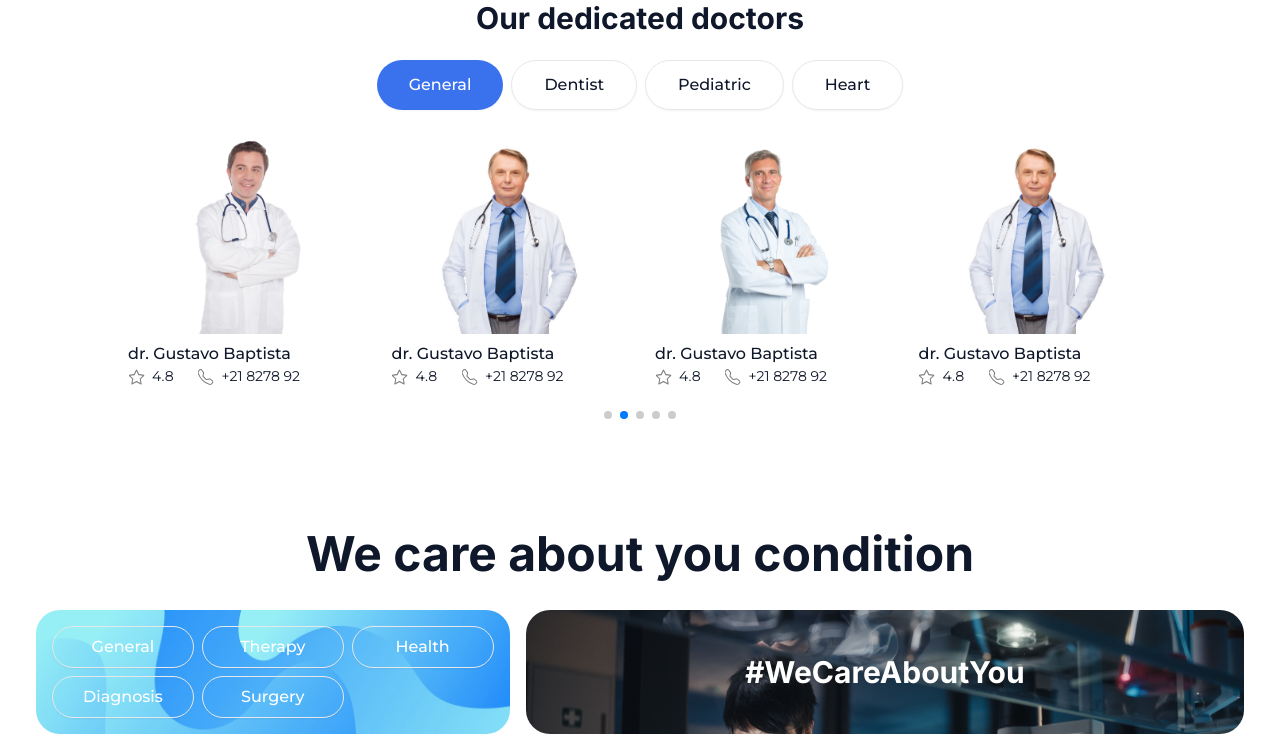
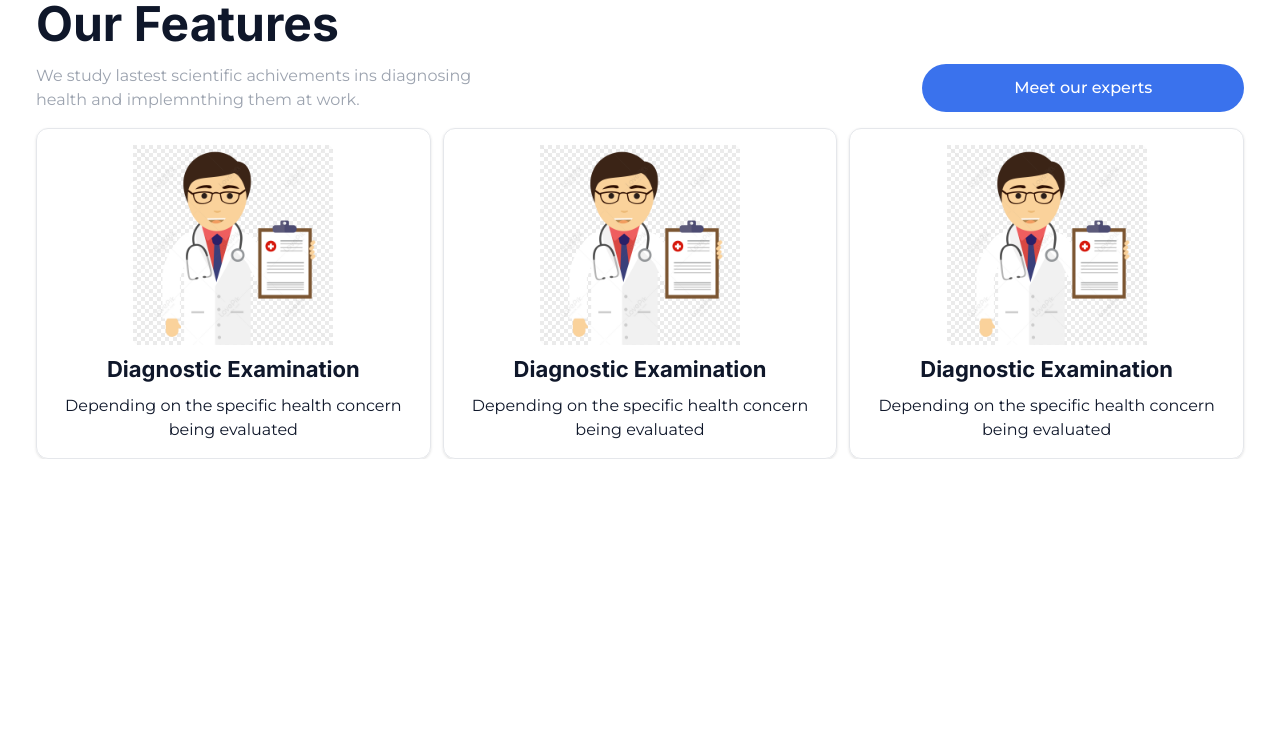
Before and after one commit to IGUIDER-AMINE/healthcare-website, a Next.js app: page / in a window 1280 px wide. Shown: the top 740 px of the page. Built offline with nearby package versions, Linux system fonts and the light colour scheme.

Commit message:
finish ourFeatures  section

```diff
--- a/components/OurFeatures.tsx
+++ b/components/OurFeatures.tsx
@@ -6,11 +6,13 @@ const OurFeatures = () => {
   return (
     <section
       id="OurFeatures"
-      className="container space-y-6 text-slate-900 mx-auto px-9"
+      className="container space-y-4 text-slate-900 mx-auto px-9"
     >
-      <h1 className="text-5xl font-bold font-titleFont">Our Features</h1>
-      <div className="flex justify-between items-center">
-        <p className="text-gray-400 max-w-[50%]">
+      <h1 className="text-[30px] md:text-5xl font-bold font-titleFont">
+        Our Features
+      </h1>
+      <div className="grid grid-flow-col gap-1 grid-rows-2 md:grid-rows-1 items-center">
+        <p className="text-gray-400 lg:max-w-[50%]">
           We study lastest scientific achivements ins diagnosing health and
           implemnthing them at work.
         </p>
@@ -18,28 +20,28 @@ const OurFeatures = () => {
           Meet our experts
         </button>
       </div>
-      <div className="flex justify-between">
-        <div className="border gap-2 flex flex-col items-center max-w-[30%] border-gray-200 shadow bg-white/30 p-4 box-border rounded-xl">
+      <div className="grid grid-rows-3 md:grid-rows-1 gap-3 grid-flow-col justify-between">
+        <div className="border gap-2 flex flex-col items-center border-gray-200 shadow bg-white/30 p-4 box-border rounded-xl">
           <Image src={diagnostic} alt="diagnostic" width={200} height={300} />
-          <h2 className="text-[22px] font-bold font-titleFont">
+          <h2 className="md:text-[22px] font-bold font-titleFont">
             Diagnostic Examination
           </h2>
           <p className="text-center">
             Depending on the specific health concern being evaluated
           </p>
         </div>
-        <div className="border gap-2 flex flex-col items-center max-w-[30%] border-gray-200 shadow bg-white/30 p-4 box-border rounded-xl">
+        <div className="border gap-2 flex flex-col items-center border-gray-200 shadow bg-white/30 p-4 box-border rounded-xl">
           <Image src={diagnostic} alt="diagnostic" width={200} height={300} />
-          <h2 className="text-[22px] font-bold font-titleFont">
+          <h2 className="md:text-[22px] font-bold font-titleFont">
             Diagnostic Examination
           </h2>
           <p className="text-center">
             Depending on the specific health concern being evaluated
           </p>
         </div>
-        <div className="border gap-2 flex flex-col items-center max-w-[30%] border-gray-200 shadow bg-white/30 p-4 box-border rounded-xl">
+        <div className="border gap-2 flex flex-col items-center border-gray-200 shadow bg-white/30 p-4 box-border rounded-xl">
           <Image src={diagnostic} alt="diagnostic" width={200} height={300} />
-          <h2 className="text-[22px] font-bold font-titleFont">
+          <h2 className="md:text-[22px] font-bold font-titleFont">
             Diagnostic Examination
           </h2>
           <p className="text-center">
--- a/pages/index.tsx
+++ b/pages/index.tsx
@@ -22,14 +22,14 @@ export default function Home() {
         {/* <main className="w-full container mx-auto text-[16px] h-screen font-bodyFont bg-white text-textLight overflow-x-hidden overflow-y-scroll scrollbar scrollbar-track-textDark/20 scrollbar-thumb-textDark/60"> */}
         {/* <NavBar /> */}
         {/* <Banner /> */}
-        {/* <OurFeatures /> */}
-        <OurDoctors />
-        <Care />
+        <OurFeatures />
+        {/* <OurDoctors />
+        <Care /> */}
         {/*
         {/* <ClientQsts />
         <Testimonials /> */}
-        <OurApp />
-        <Footer />
+        {/* <OurApp />
+        <Footer /> */}
       </main>
     </>
   );
```
